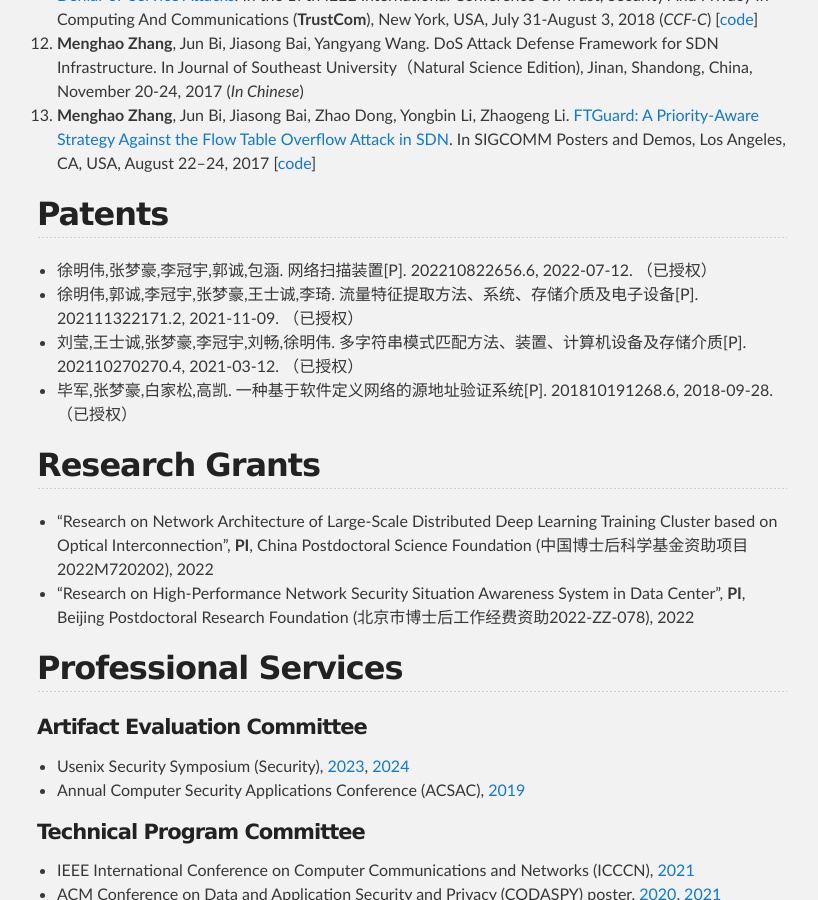
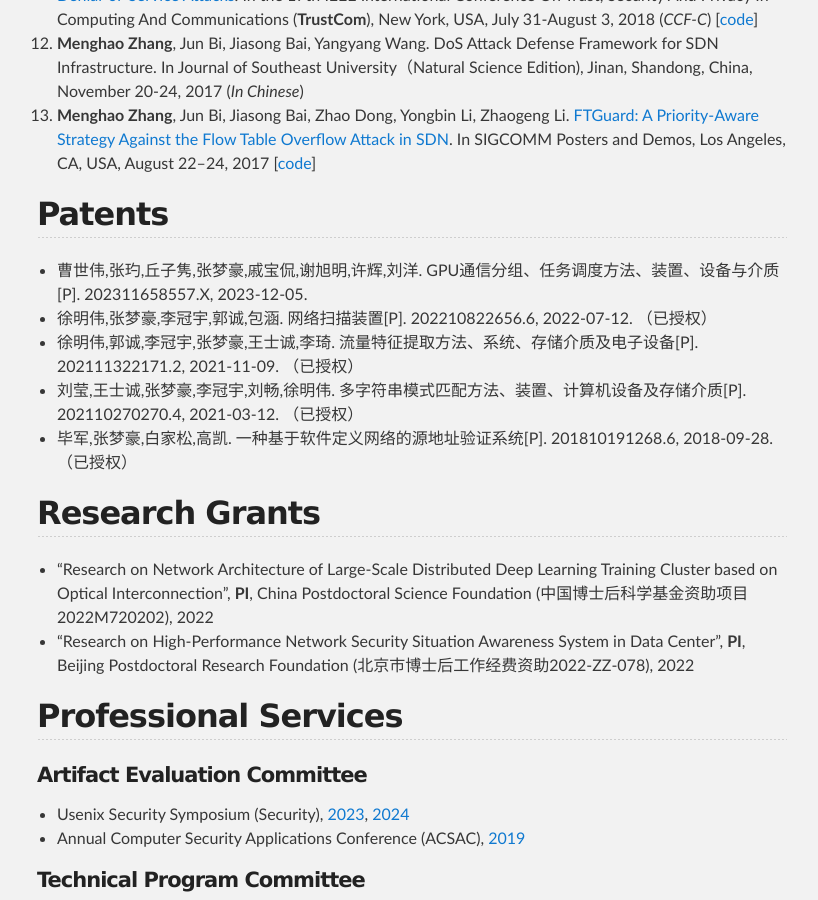
Before and after one commit to zhangmenghao/zhangmenghao.github.io, a Jekyll site: the page built from index.md, in a window 1280 px wide and 900 px high, scrolled down 3408 px. Shown: the whole window, without its empty margins (228-1046 px from the left). Built offline with Jekyll 4.4.1, drawn with Linux system fonts in a browser that asks for light colours.

Commit message:
Update patent

```diff
--- a/index.md
+++ b/index.md
@@ -133,6 +133,7 @@
 
 
 ## Patents
+* 曹世伟,张玓,丘子隽,张梦豪,戚宝侃,谢旭明,许辉,刘洋. GPU通信分组、任务调度方法、装置、设备与介质[P]. 202311658557.X, 2023-12-05.
 * 徐明伟,张梦豪,李冠宇,郭诚,包涵. 网络扫描装置[P]. 202210822656.6, 2022-07-12. （已授权）
 * 徐明伟,郭诚,李冠宇,张梦豪,王士诚,李琦. 流量特征提取方法、系统、存储介质及电子设备[P]. 202111322171.2, 2021-11-09. （已授权）
 * 刘莹,王士诚,张梦豪,李冠宇,刘畅,徐明伟. 多字符串模式匹配方法、装置、计算机设备及存储介质[P]. 202110270270.4, 2021-03-12. （已授权）
```
